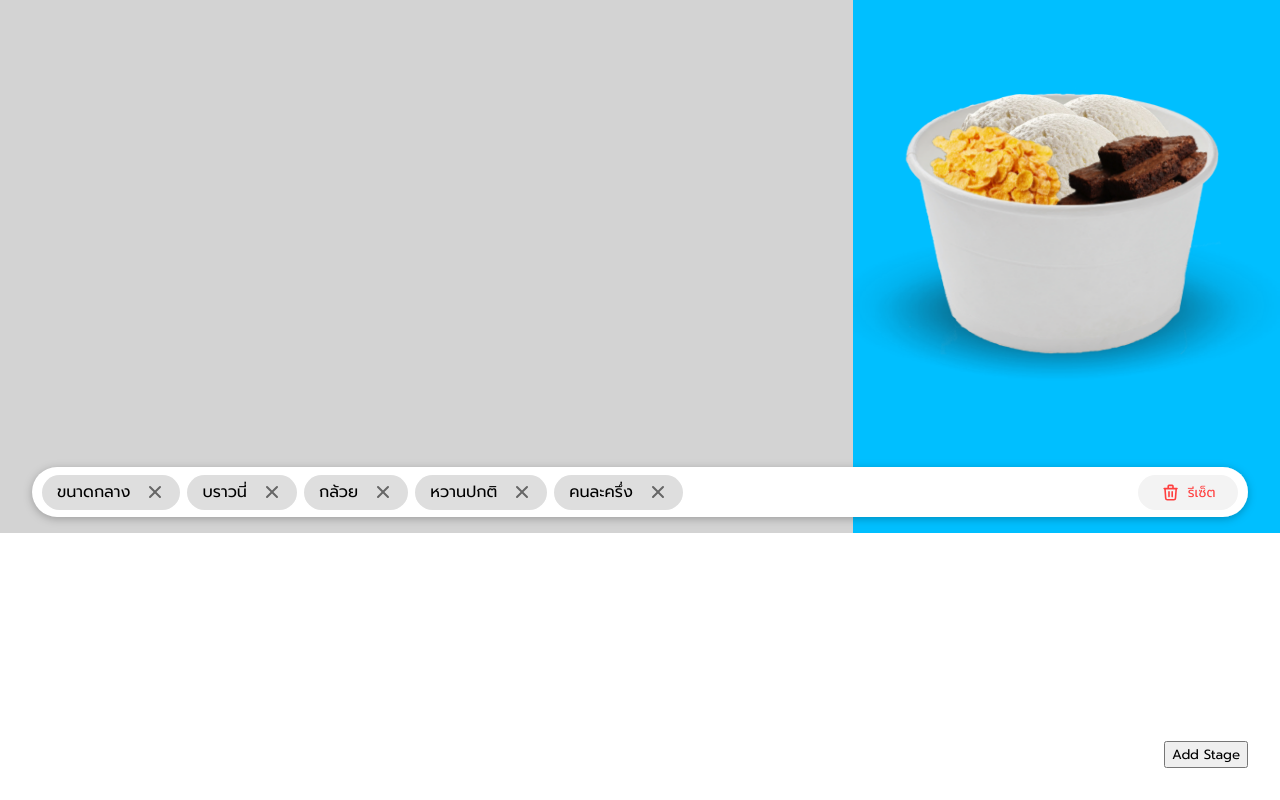
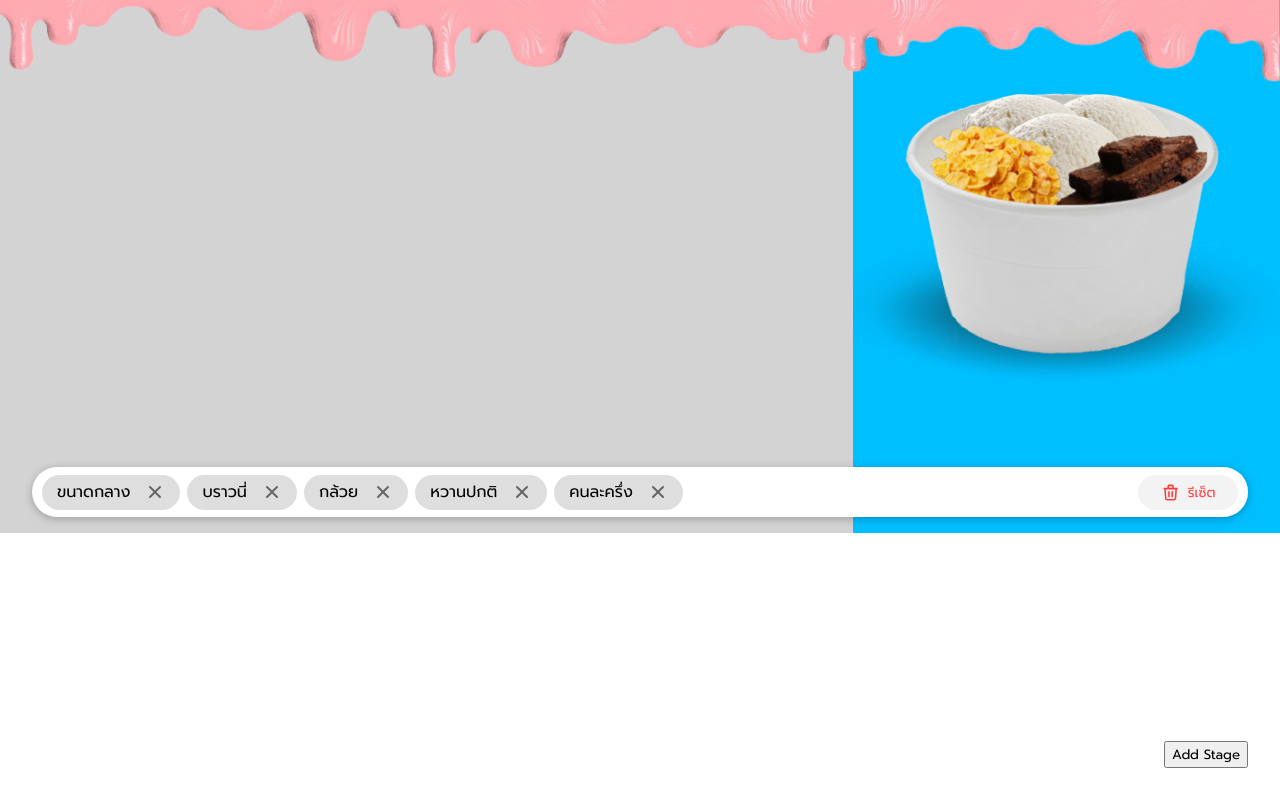
Before and after one commit to noppanat1997/momilk-toc, a React (Create React App) app: page / in a window 1280 px wide. Built offline with nearby package versions, Linux system fonts and the light colour scheme.

Commit message:
add CREAMY section for more sweetness!

```diff
--- a/src/App.jsx
+++ b/src/App.jsx
@@ -2,6 +2,7 @@ import { useState } from "react"
 import InputTape from "./components/InputTape"
 import Display from "./components/Display"
 import "./App.scoped.css"
+import cream from "./img/cream.png"
 
 function App() {
   const [input, setInput] = useState([
@@ -22,6 +23,7 @@ function App() {
 
   return (
     <div className="page">
+      <img src={cream} alt="cream" className="cream" />
       <div className="state">{/* STATE HERE */}</div>
       <div className="tape-wrapper">
         <div className="tape">
--- a/src/App.scoped.css
+++ b/src/App.scoped.css
@@ -6,6 +6,14 @@
     "state state display"
     "state state display"
     "panel panel panel";
+}
+
+.cream {
+  position: absolute;
+  width: 100vw;
+  top: 0;
+  left: 0;
+  user-select: none;
 }
 
 .state {
```
Also changed, not shown: src/img/cream.png (added).
